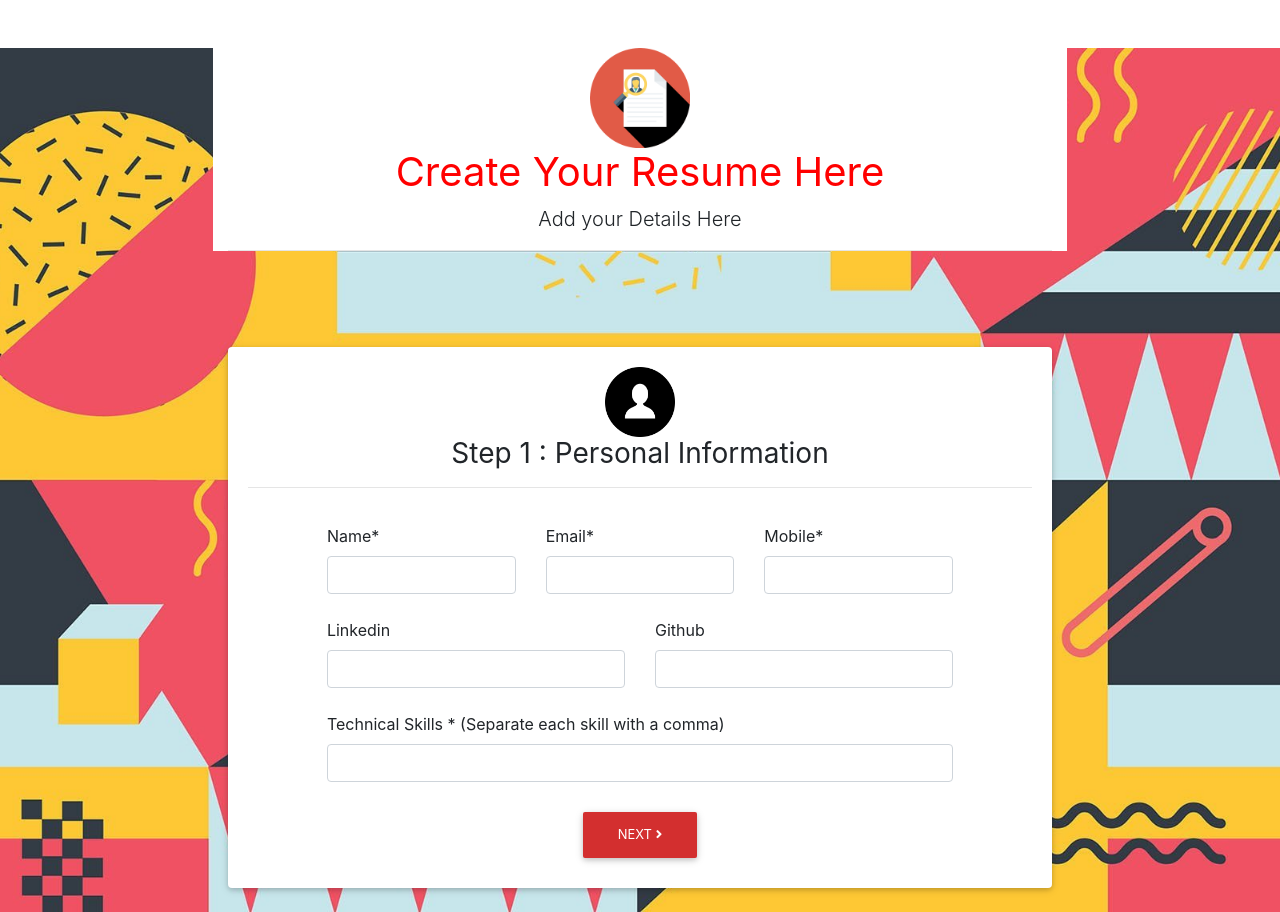
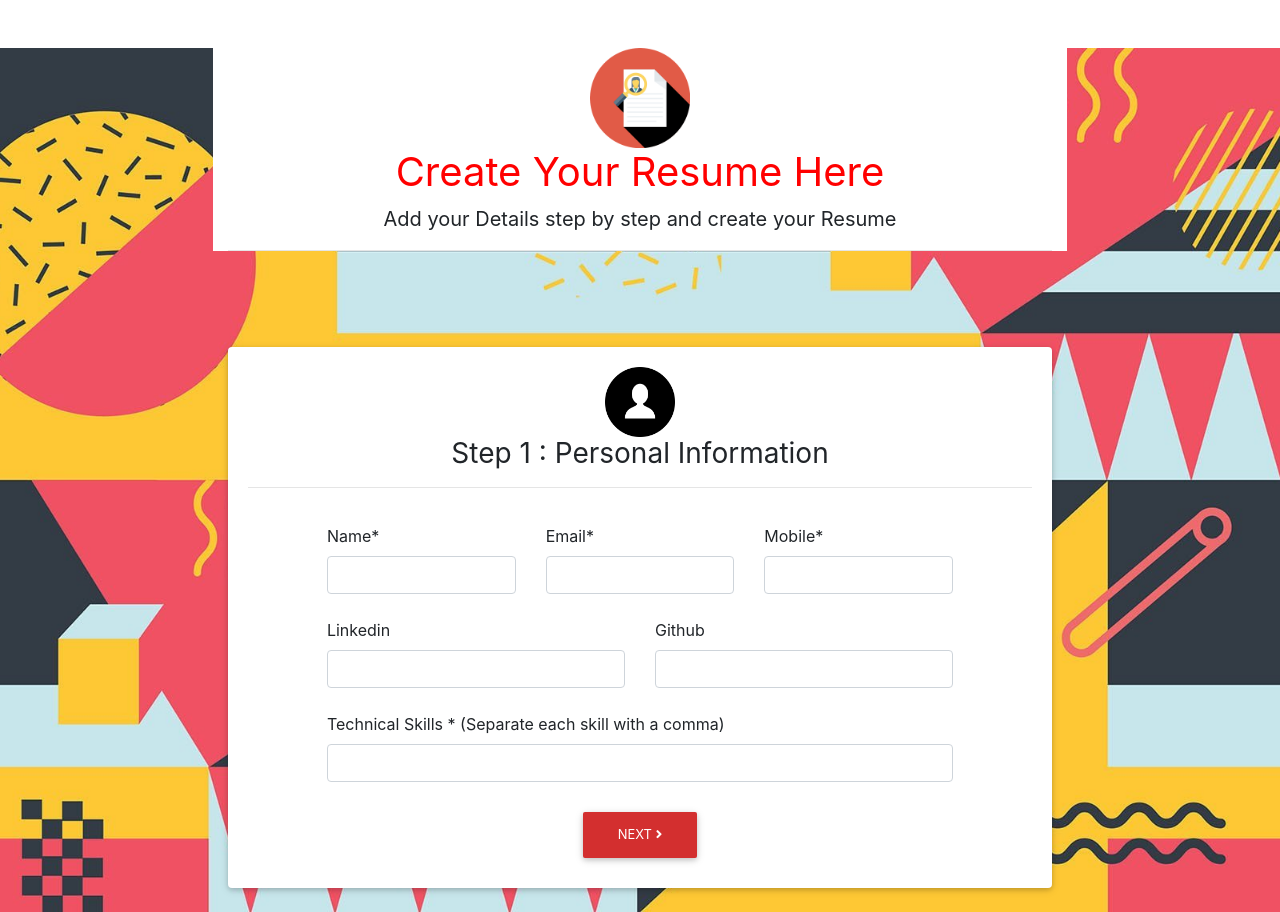
Before and after one commit to ushanidesilva/mycv, a React (Create React App) app in the folder client/: page / in a window 1280 px wide. Built offline with nearby package versions, Linux system fonts and the light colour scheme.

Commit message:
update education

```diff
--- a/client/src/App.js
+++ b/client/src/App.js
@@ -19,7 +19,7 @@ class App extends Component {
         <div className="col-lg-8 mx-auto text-center mt-5" style={{backgroundColor: "white"}}>
         <img src={resume} width="100" height="100" />
           <h1 style={{color: "red"}}><b>Create Your Resume Here</b></h1>
-          <p className="lead">Add your Details Here</p>
+          <p className="lead"><b>Add your Details step by step and create your Resume</b></p>
           <hr />
         </div>
         <UserForm/>
--- a/client/src/components/Education.js
+++ b/client/src/components/Education.js
@@ -67,7 +67,7 @@ export default class Education extends Component {
                         </div>
                         <div className="col-lg-4 text-left">
                             <label><b>School Name *</b></label>
-                            <input type="text" name="edu2_school" className="form-control" defaultValue={values.status === 1 ? '' : values.edu2_school} onChange={handleChange} />
+                            <input type="text" name="edu2_school" className="form-control" defaultValue={values.status === 1 ? '' : values.edu2_school} onChange={handleChange} required/>
                         </div>
                         <div className="col-lg-4 text-left">
                             <label><b>Year *</b></label>
--- a/client/src/components/PersonalDetails.js
+++ b/client/src/components/PersonalDetails.js
@@ -1,6 +1,6 @@
 import React, { Component } from "react";
 import personalInfo from '../img/user.png'
-import background from '../img/formback.jpg'
+// import background from '../img/formback.jpg'
 
 class PersonalDetails extends Component {
   continue = (e) => {
```
Also changed, not shown: client/src/img/back1.png (deleted), client/src/img/formback.jpg (deleted).
